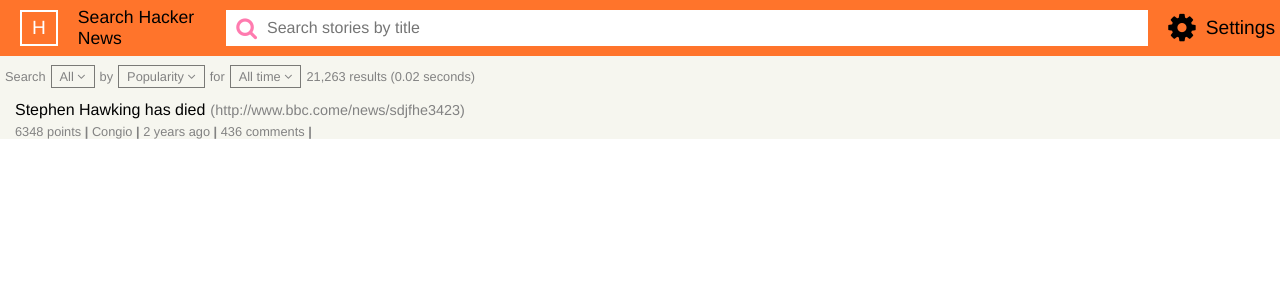
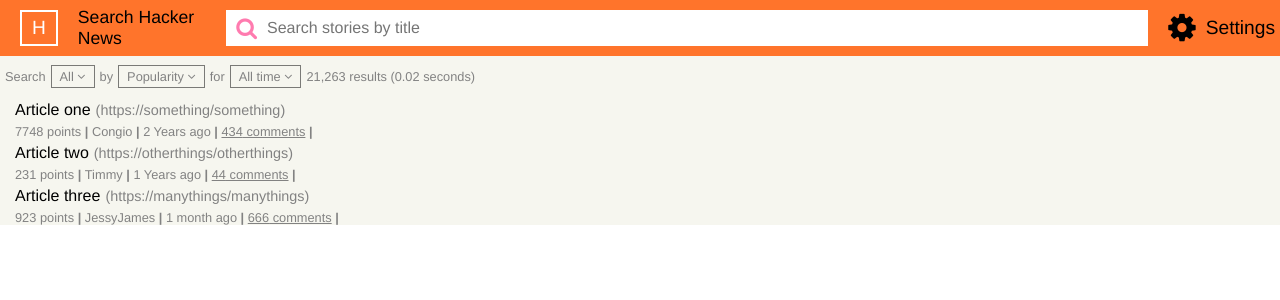
Before and after one commit to HamedPour/react-hacker-news, a React (Create React App) app: page / in a window 1280 px wide. Shown: the top 300 px of the page. Built offline with nearby package versions, Linux system fonts and the light colour scheme.

Commit message:
Setup mockDB and Story component communication

```diff
--- a/src/App.js
+++ b/src/App.js
@@ -1,9 +1,18 @@
-import React from "react";
+import React, { useState, useEffect } from "react";
 import HeadNav from "./components/HeadNav/HeadNav";
 import SearchFilterBar from "./components/SearchFilterBar/SearchFilterBar";
 import Story from "./components/Story/Story";
 
 function App() {
+  const [stories, setStories] = useState([]);
+  useEffect(() => {
+    /**
+     * This is a temp API solution. I will use Axios once I get
+     * a proper backend setup
+     */
+    const dbData = require("./services/mockDB.json");
+    setStories(dbData.stories);
+  }, []);
   return (
     <div className="App">
       <header className="App-header">
@@ -11,7 +20,9 @@
         <SearchFilterBar />
       </header>
       <main>
-        <Story />
+        {stories.map((story, index) => {
+          return <Story key={index} metaData={story} />;
+        })}
       </main>
     </div>
   );
--- a/src/components/Story/Story.js
+++ b/src/components/Story/Story.js
@@ -1,36 +1,44 @@
-import React from "react";
+import React, { useState, useEffect } from "react";
 import ArticleContainer from "./styledComponents/ArticleContainer";
 import Article from "./styledComponents/Article";
 import ArticleTitle from "./styledComponents/ArticleTitle";
 import ArticleMeta from "./styledComponents/ArticleMeta";
 
-const Story = () => {
+const Story = (props) => {
+  const [metaData, setMetaData] = useState({});
+
+  useEffect(() => {
+    setMetaData(props.metaData);
+  }, [props]);
+
   return (
     <ArticleContainer>
       <Article>
         <ArticleTitle>
-          <a>Stephen Hawking has died</a>
-          <a>(http://www.bbc.come/news/sdjfhe3423)</a>
+          <a>{metaData.storyTitle}</a>
+          <a>({metaData.storyURL})</a>
         </ArticleTitle>
         <ArticleMeta>
           <span>
             {" "}
-            <a> 6348 points</a>
+            <a> {metaData.storyPoints} points</a>
           </span>
           <b> | </b>
           <span>
             {" "}
-            <a>Congio</a>{" "}
+            <a>{metaData.storyAuthor}</a>{" "}
           </span>
           <b> | </b>
           <span>
             {" "}
-            <a>2 years ago</a>{" "}
+            <a>{metaData.storyDate}</a>{" "}
           </span>
           <b> | </b>
           <span>
             {" "}
-            <a>436 comments</a>{" "}
+            <a href={metaData.storyCommentSection}>
+              {metaData.storyCommentsCount} comments
+            </a>{" "}
           </span>
           <b> | </b>
         </ArticleMeta>
--- /dev/null
+++ b/src/services/mockDB.json
@@ -0,0 +1,31 @@
+{
+  "stories": [
+    {
+      "storyTitle": "Article one",
+      "storyURL": "https://something/something",
+      "storyPoints": "7748",
+      "storyAuthor": "Congio",
+      "storyDate": "2 Years ago",
+      "storyCommentsCount": "434",
+      "storyCommentSection": "https://news.ycombinator.com/item?id=16582136"
+    },
+    {
+      "storyTitle": "Article two",
+      "storyURL": "https://otherthings/otherthings",
+      "storyPoints": "231",
+      "storyAuthor": "Timmy",
+      "storyDate": "1 Years ago",
+      "storyCommentsCount": "44",
+      "storyCommentSection": "https://news.ycombinator.com/item?id=16582136"
+    },
+    {
+      "storyTitle": "Article three",
+      "storyURL": "https://manythings/manythings",
+      "storyPoints": "923",
+      "storyAuthor": "JessyJames",
+      "storyDate": "1 month ago",
+      "storyCommentsCount": "666",
+      "storyCommentSection": "https://news.ycombinator.com/item?id=16582136"
+    }
+  ]
+}
```
